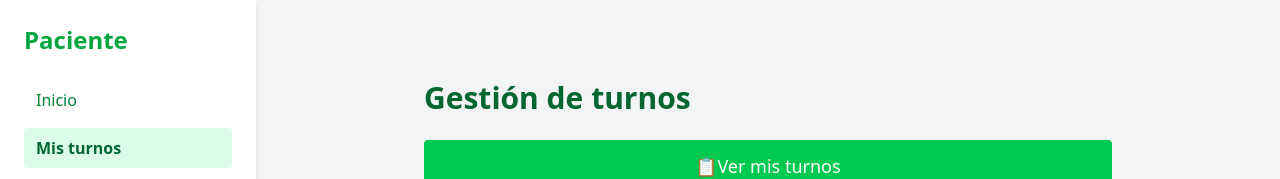
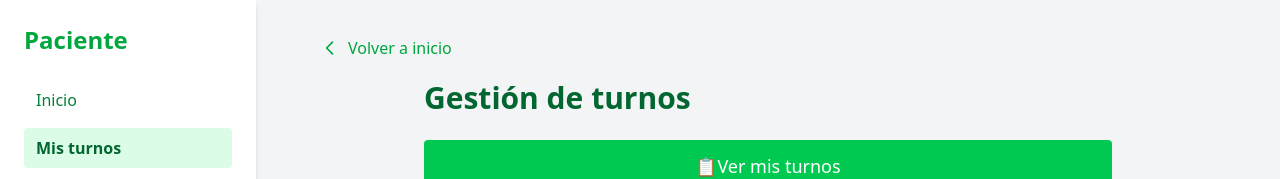
Before and after one commit to Santinoco/AppMedicos, a Next.js app in the folder frontend/: page /paciente/mis-turnos in a window 1280 px wide. Shown: the top 179 px of the page. Built offline with nearby package versions, Linux system fonts and the light colour scheme.

Commit message:
agrego mas botones de volver en /paciente

```diff
--- a/frontend/src/app/paciente/listado-medicos/page.tsx
+++ b/frontend/src/app/paciente/listado-medicos/page.tsx
@@ -1,7 +1,7 @@
 'use client';
 
 import { useEffect, useState } from 'react';
-
+import { useRouter } from 'next/navigation';
 interface Doctor {
   id: number;
   user: {
@@ -16,6 +16,7 @@ export default function ListaMedicosConFiltro() {
   const [loading, setLoading] = useState(true);
   const [error, setError] = useState<string | null>(null);
   const [especialidadFiltro, setEspecialidadFiltro] = useState<string>('');
+  const router = useRouter();
 
   useEffect(() => {
     const token = localStorage.getItem('access_token');
@@ -62,6 +63,23 @@ export default function ListaMedicosConFiltro() {
 
   return (
     <div className="min-h-screen bg-gray-100 p-10 max-w-5xl mx-auto">
+      {/* Botón Volver */}
+      <button
+        onClick={() => router.push('/paciente')}
+        className="absolute top-9 left-80 flex items-center gap-2 text-green-600 hover:text-green-800 transition"
+      >
+        <svg
+          xmlns="http://www.w3.org/2000/svg"
+          className="h-5 w-5"
+          fill="none"
+          viewBox="0 0 24 24"
+          stroke="currentColor"
+          strokeWidth={2}
+        >
+          <path strokeLinecap="round" strokeLinejoin="round" d="M15 19l-7-7 7-7" />
+        </svg>
+        Volver a inicio
+      </button>
       <h1 className="text-3xl font-bold text-green-800 mb-6 text-center">Cartilla de Médicos</h1>
 
       <div className="mb-6 max-w-xs mx-auto sm:mx-0">
--- a/frontend/src/app/paciente/mis-turnos/page.tsx
+++ b/frontend/src/app/paciente/mis-turnos/page.tsx
@@ -6,6 +6,23 @@ export default function MisTurnosInicio() {
 
   return (
     <div className="p-10 max-w-3xl mx-auto">
+      {/* Botón Volver */}
+      <button
+        onClick={() => router.push('/paciente')}
+        className="absolute top-9 left-80 flex items-center gap-2 text-green-600 hover:text-green-800 transition"
+      >
+        <svg
+          xmlns="http://www.w3.org/2000/svg"
+          className="h-5 w-5"
+          fill="none"
+          viewBox="0 0 24 24"
+          stroke="currentColor"
+          strokeWidth={2}
+        >
+          <path strokeLinecap="round" strokeLinejoin="round" d="M15 19l-7-7 7-7" />
+        </svg>
+        Volver a inicio
+      </button>
       <h1 className="text-3xl font-bold text-green-800 mb-6">Gestión de turnos</h1>
 
       <div className="flex flex-col gap-4">
```
